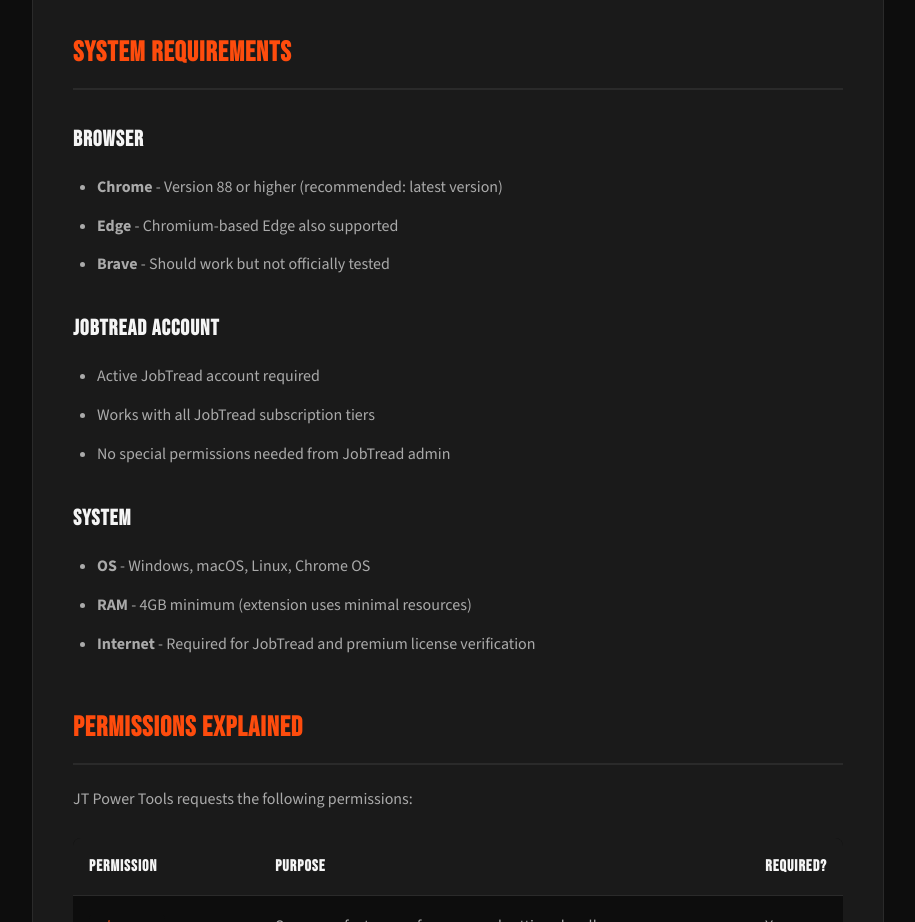
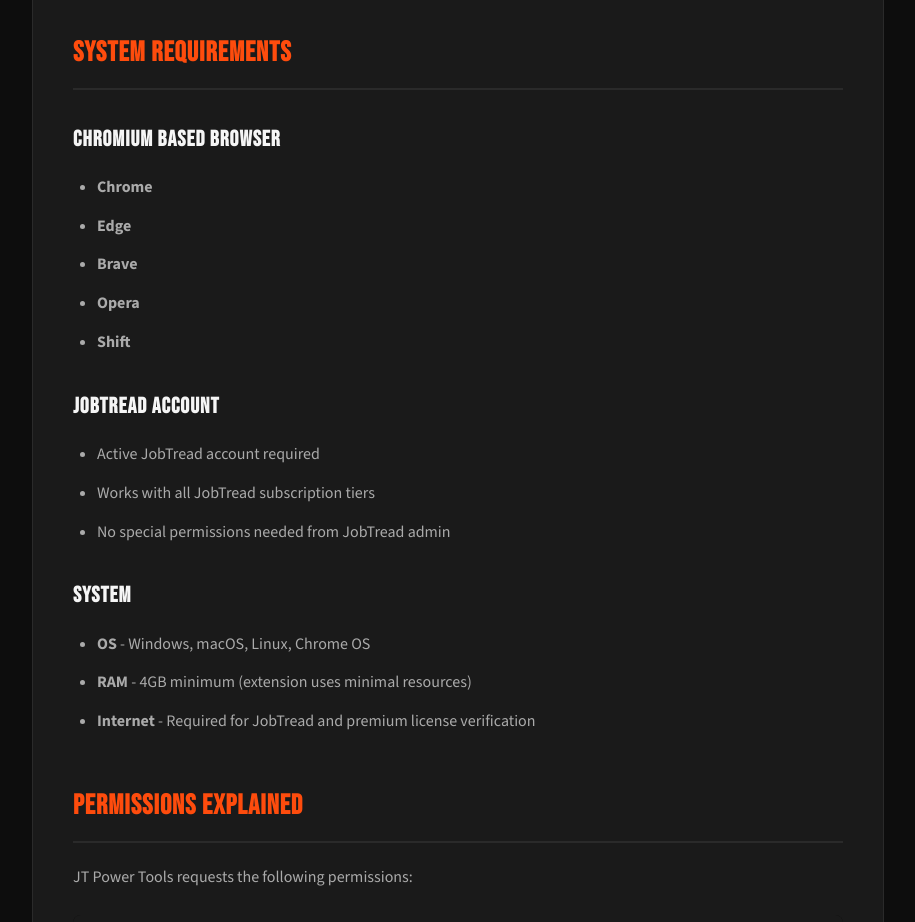
Before and after one commit to King0lightai/JT-Power-Tools, a browser extension: page docs/guides/installation.html in a window 1280 px wide. Shown: the part 2020-2942 px from the top of the page, without its empty margins (182-1097 px from the left). Drawn offline with nearby package versions, Linux system fonts and the light colour scheme.

Commit message:
Update installation.html

```diff
--- a/docs/guides/installation.html
+++ b/docs/guides/installation.html
@@ -105,11 +105,13 @@
 
             <h2>System Requirements</h2>
 
-            <h3>Browser</h3>
+            <h3>Chromium Based Browser</h3>
             <ul>
-                <li><strong>Chrome</strong> - Version 88 or higher (recommended: latest version)</li>
-                <li><strong>Edge</strong> - Chromium-based Edge also supported</li>
-                <li><strong>Brave</strong> - Should work but not officially tested</li>
+                <li><strong>Chrome</strong> </li>
+                <li><strong>Edge</strong> </li>
+                <li><strong>Brave</strong> </li>
+                <li><strong>Opera</strong> </li>
+                <li><strong>Shift</strong> </li>
             </ul>
 
             <h3>JobTread Account</h3>
```
